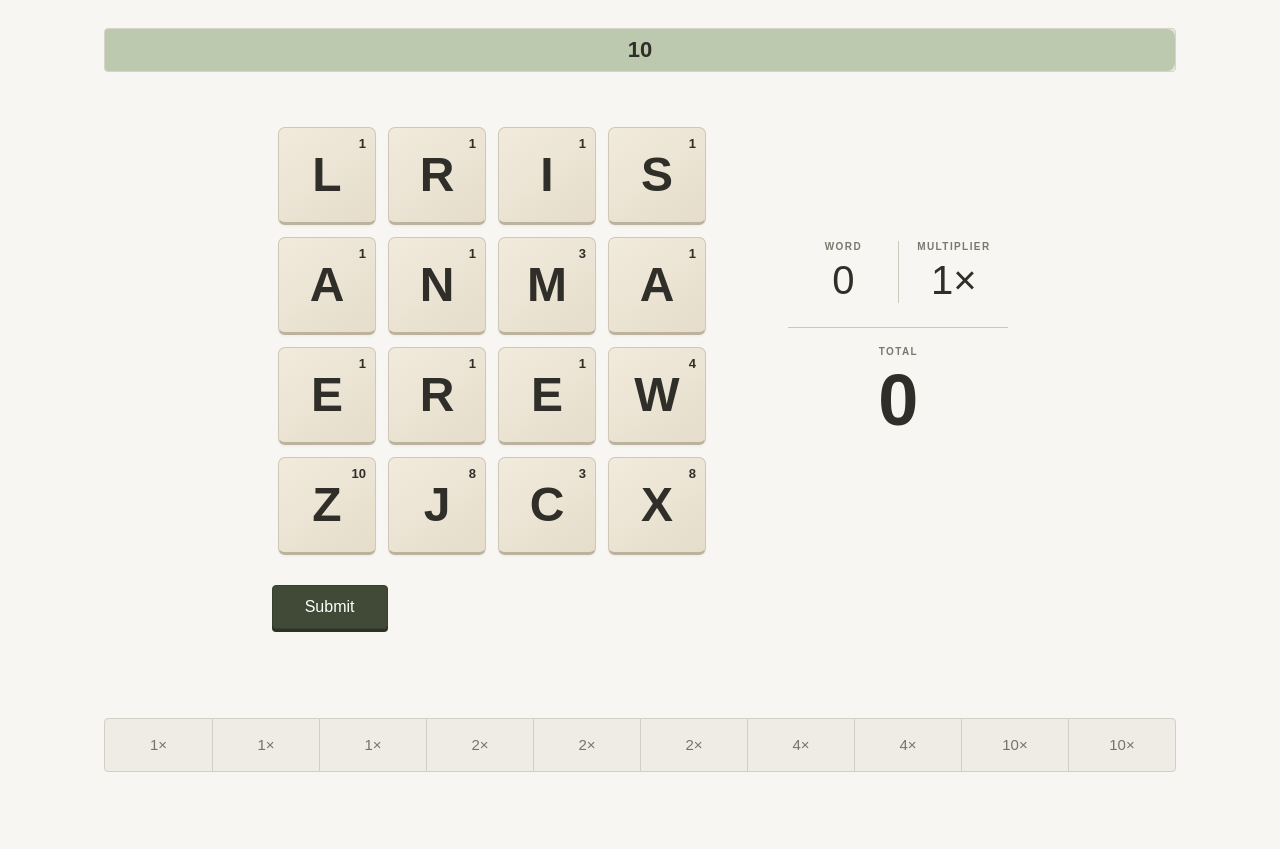
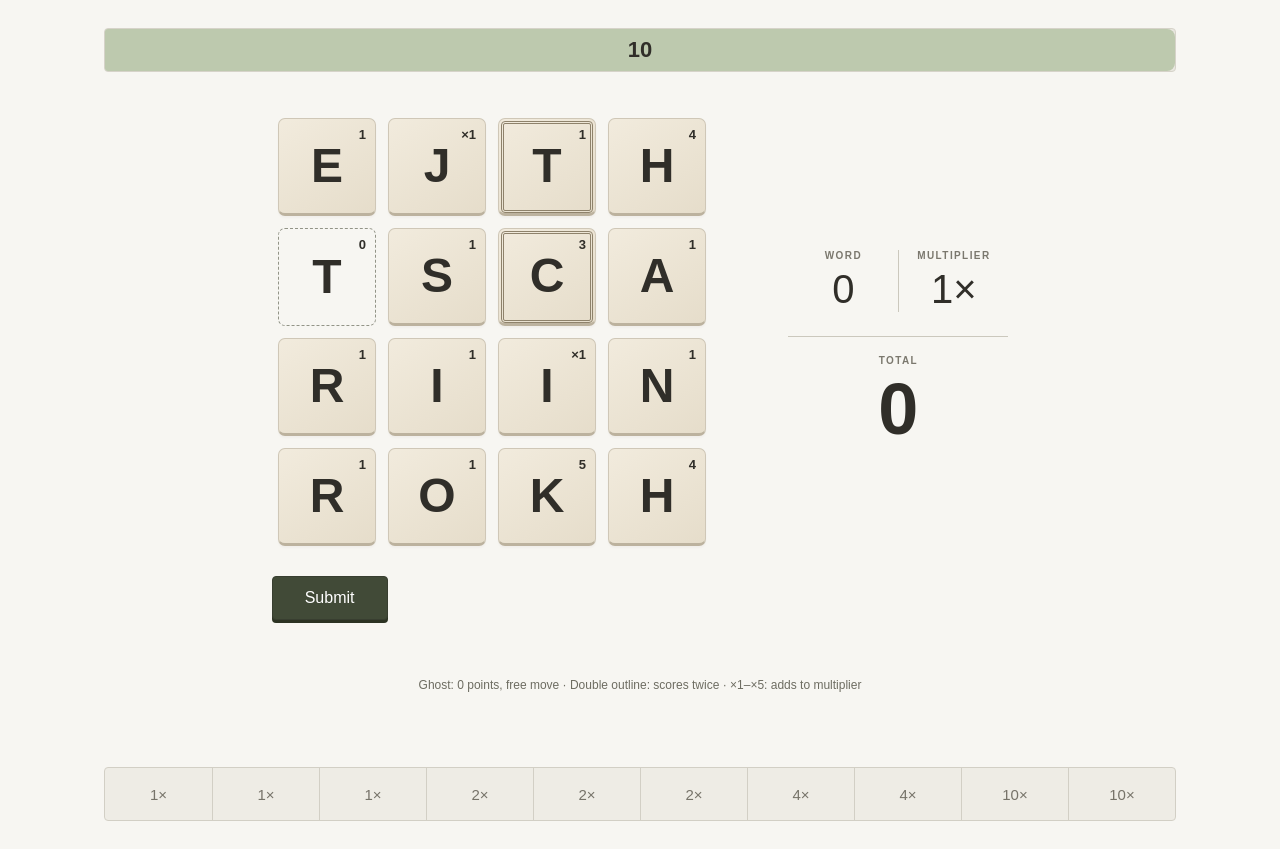
Before and after one commit to Samarinara/papyrus, a SvelteKit app: page / in a window 1280 px wide. Before the commit the page ends 800 px from the top, so only its background shows below. Built offline with nearby package versions, Linux system fonts and the light colour scheme.

Commit message:
Add ghost, double, and multiplier letter types

```diff
--- a/src/lib/game.ts
+++ b/src/lib/game.ts
@@ -61,6 +61,33 @@ export const LETTER_DISTRIBUTION: Readonly<Record<string, number>> = {
 	Z: 1
 };
 
+export type Tile = { letter: string } & (
+	{ type: 'normal' | 'ghost' | 'double' } | { type: 'multiplier'; multiplier: 1 | 2 | 3 | 4 | 5 }
+);
+
+/** Special types are independent of the balanced letter pool. */
+export function createTile(letter: string, random: () => number = Math.random): Tile {
+	const roll = random();
+	if (roll < 0.06) return { letter, type: 'ghost' };
+	if (roll < 0.16) return { letter, type: 'double' };
+	if (roll < 0.26) {
+		// Conditional probabilities: 60%, 25%, 10%, 4%, 1%.
+		const value = random();
+		const multiplier = value < 0.6 ? 1 : value < 0.85 ? 2 : value < 0.95 ? 3 : value < 0.99 ? 4 : 5;
+		return { letter, type: 'multiplier', multiplier };
+	}
+	return { letter, type: 'normal' };
+}
+
+export const tilePoints = (tile: Tile) =>
+	tile.type === 'ghost' || tile.type === 'multiplier' ? 0 : LETTER_SCORES[tile.letter];
+export const tileLabel = (tile: Tile) => {
+	if (tile.type === 'ghost') return `${tile.letter}, ghost, 0 points, word costs no move`;
+	if (tile.type === 'double') return `${tile.letter}, double, ${tilePoints(tile)} points twice`;
+	if (tile.type === 'multiplier') return `${tile.letter}, adds ${tile.multiplier} to multiplier`;
+	return `${tile.letter}, ${tilePoints(tile)} points`;
+};
+
 const VOWELS = new Set(['A', 'E', 'I', 'O', 'U']);
 const duplicateWeight = (copies: number) => [1, 0.42, 0.12, 0.03][Math.min(copies, 3)];
 
@@ -74,6 +101,10 @@ export class LetterDealer {
 
 	private refill() {
 		this.remaining = { ...LETTER_DISTRIBUTION };
+	}
+
+	nextTile(board: readonly Tile[]): Tile {
+		return createTile(this.next(board.map((tile) => tile.letter)), this.random);
 	}
 
 	next(board: readonly string[]): string {
@@ -120,17 +151,17 @@ export class LetterDealer {
 }
 
 export const createBoard = (dealer = new LetterDealer()) => {
-	const board: string[] = [];
-	while (board.length < 16) board.push(dealer.next(board));
+	const board: Tile[] = [];
+	while (board.length < 16) board.push(dealer.nextTile(board));
 	return board;
 };
 
-export function replaceLetters(board: string[], indices: readonly number[], dealer: LetterDealer) {
+export function replaceLetters(board: Tile[], indices: readonly number[], dealer: LetterDealer) {
 	const replaced = new Set(indices);
 	const next = [...board];
 	const visible = board.filter((_, index) => !replaced.has(index));
 	for (const index of indices) {
-		const letter = dealer.next(visible);
+		const letter = dealer.nextTile(visible);
 		next[index] = letter;
 		visible.push(letter);
 	}
@@ -138,10 +169,26 @@ export function replaceLetters(board: string[], indices: readonly number[], deal
 }
 export const multiplierFor = (length: number) =>
 	length >= 9 ? 10 : length >= 7 ? 4 : length >= 4 ? 2 : 1;
-export const scoreFor = (board: string[], path: number[]) =>
-	path.reduce((score, index) => score + LETTER_SCORES[board[index]], 0);
-export const wordFor = (board: string[], path: number[]) =>
-	path.map((index) => board[index]).join('');
+export function scoringSteps(board: readonly Tile[], path: readonly number[]) {
+	return path.flatMap((index) => {
+		const tile = board[index];
+		const step = {
+			index,
+			points: tilePoints(tile),
+			multiplier: tile.type === 'multiplier' ? tile.multiplier : 0
+		};
+		return tile.type === 'double' ? [step, { ...step }] : [step];
+	});
+}
+export const scoreFor = (board: readonly Tile[], path: readonly number[]) =>
+	scoringSteps(board, path).reduce((score, step) => score + step.points, 0);
+export const wordMultiplierFor = (board: readonly Tile[], path: readonly number[]) =>
+	multiplierFor(path.length) +
+	scoringSteps(board, path).reduce((sum, step) => sum + step.multiplier, 0);
+export const moveCostFor = (board: readonly Tile[], path: readonly number[]) =>
+	path.some((index) => board[index].type === 'ghost') ? 0 : 1;
+export const wordFor = (board: readonly Tile[], path: readonly number[]) =>
+	path.map((index) => board[index].letter).join('');
 export function adjacent(a: number, b: number) {
 	return (
 		a !== b &&
--- a/src/routes/+page.svelte
+++ b/src/routes/+page.svelte
@@ -7,7 +7,12 @@
 		createBoard,
 		HIGH_SCORE_KEY,
 		LetterDealer,
-		LETTER_SCORES,
+		type Tile,
+		tilePoints,
+		tileLabel,
+		scoringSteps,
+		wordMultiplierFor,
+		moveCostFor,
 		multiplierFor,
 		replaceLetters,
 		rejectionFor,
@@ -16,7 +21,7 @@
 		wordFor
 	} from '$lib/game';
 
-	let board = $state<string[]>([]);
+	let board = $state<Tile[]>([]);
 	let path = $state<number[]>([]);
 	let cursor = $state<number | null>(null);
 	let moves = $state(10);
@@ -31,6 +36,7 @@
 	let dealOrder = $state(Array.from({ length: 16 }, (_, index) => index));
 	let award = $state<{ id: number; points: number; base: number; multiplier: number } | null>(null);
 	let countedScore = $state(0);
+	let countedMultiplier = $state(1);
 	let scoringTile = $state<number | null>(null);
 	let scoreTick = $state(0);
 	let rejectionCount = $state(0);
@@ -50,7 +56,8 @@
 	let trackBarTimer: ReturnType<typeof setTimeout>;
 	let scoreSequence = 0;
 	const score = $derived(scoreFor(board, path));
-	const multiplier = $derived(multiplierFor(path.length));
+	const multiplier = $derived(scoring ? countedMultiplier : multiplierFor(path.length));
+	const freeWord = $derived(path.length > 0 && moveCostFor(board, path) === 0);
 	const word = $derived(wordFor(board, path));
 	const connections = $derived(path.slice(1).map((to, index) => ({ from: path[index], to })));
 
@@ -159,7 +166,9 @@
 		const replacements = replaceLetters(board, submittedPath, dealer);
 		const run = ++scoreSequence;
 		const baseScore = score;
-		const submittedMultiplier = multiplier;
+		const submittedMultiplier = wordMultiplierFor(board, submittedPath);
+		const moveCost = moveCostFor(board, submittedPath);
+		countedMultiplier = multiplierFor(submittedPath.length);
 		const awardId = (award?.id ?? 0) + 1;
 		// Give every letter a readable beat without making exceptionally long words drag.
 		const beat = submittedPath.length >= 9 ? 250 : 340;
@@ -169,11 +178,13 @@
 		message = '';
 		await pause(180);
 
-		for (const tileIndex of submittedPath) {
+		for (const step of scoringSteps(board, submittedPath)) {
+			const tileIndex = step.index;
 			if (run !== scoreSequence) return;
 			scoringTile = tileIndex;
 			countedTiles.add(tileIndex);
-			countedScore += LETTER_SCORES[board[tileIndex]];
+			countedScore += step.points;
+			countedMultiplier += step.multiplier;
 			scoreTick += 1;
 			await pause(beat);
 		}
@@ -198,8 +209,8 @@
 			(version, index) => version + Number(submittedPath.includes(index))
 		);
 		board = replacements;
-		moves -= 1;
-		pulseBar('moves');
+		moves -= moveCost;
+		if (moveCost) pulseBar('moves');
 		pulseBar('track');
 		if (total > highScore) {
 			highScore = total;
@@ -344,9 +355,12 @@
 					onpointermove={pointermove}
 					onlostpointercapture={endDrag}
 				>
-					{#each board as letter, index (index)}
+					{#each board as tile, index (index)}
 						<button
 							class="tile"
+							class:ghost={tile.type === 'ghost'}
+							class:double={tile.type === 'double'}
+							data-type={tile.type}
 							class:selected={path.includes(index)}
 							class:deselecting={deselecting.has(index)}
 							class:counting={scoringTile === index}
@@ -357,7 +371,7 @@
 							style:--tilt={`${(((index * 7) % 5) - 2) * 0.7}deg`}
 							style:--deal-delay={`${dealOrder[index] * 14}ms`}
 							data-tile={index}
-							aria-label={`${letter}, ${LETTER_SCORES[letter]} points, row ${Math.floor(index / 4) + 1}, column ${(index % 4) + 1}`}
+							aria-label={`${tileLabel(tile)}, row ${Math.floor(index / 4) + 1}, column ${(index % 4) + 1}`}
 							aria-pressed={path.includes(index)}
 							disabled={!ready || scoring}
 							onpointerdown={(event) => pointerdown(event, index)}
@@ -374,11 +388,17 @@
 						>
 							{#key tileVersions[index]}
 								<span class="tile-face">
-									<span class="letter">{letter}</span>
-									<span class="letter-score">{LETTER_SCORES[letter]}</span>
+									<span class="letter">{tile.letter}</span>
+									<span class="letter-score"
+										>{tile.type === 'multiplier' ? `×${tile.multiplier}` : tilePoints(tile)}</span
+									>
 									{#if scoringTile === index}
 										{#key scoreTick}
-											<span class="score-tick" aria-hidden="true">+{LETTER_SCORES[letter]}</span>
+											<span class="score-tick" aria-hidden="true"
+												>+{tile.type === 'multiplier'
+													? `${tile.multiplier}×`
+													: tilePoints(tile)}</span
+											>
 										{/key}
 									{/if}
 								</span>
@@ -406,6 +426,7 @@
 					disabled={!ready || scoring}
 					>{scoring ? 'Counting…' : ready ? 'Submit' : 'Loading…'}</button
 				>
+				<p class="free-word">{freeWord ? 'Ghost word · no move used' : ''}</p>
 			</div>
 
 			<div class:scoring class="scoreboard" aria-label="Scoreboard">
@@ -447,6 +468,9 @@
 			</div>
 		</div>
 
+		<p class="tile-guide">
+			Ghost: 0 points, free move · Double outline: scores twice · ×1–×5: adds to multiplier
+		</p>
 		<div class="feedback" role="status">
 			{#key rejectionCount}<p class:rejected={message !== ''}>{message}</p>{/key}
 		</div>
--- a/src/routes/layout.css
+++ b/src/routes/layout.css
@@ -634,3 +634,29 @@ button:focus-visible {
 		opacity: 1;
 	}
 }
+
+/* Keep ghost faces clear through selection and counting. */
+.tile.ghost .tile-face {
+	background: transparent;
+	border: 1px dashed #929487;
+	box-shadow: none;
+}
+.tile.ghost.selected .tile-face {
+	border: 2px dashed #596749;
+}
+.tile.double .tile-face {
+	outline: 3px double #8e826b;
+	outline-offset: -6px;
+}
+.free-word {
+	min-height: 1em;
+	font-size: 12px;
+	color: #52683d;
+}
+.tile-guide {
+	text-align: center;
+	font-size: 12px;
+	line-height: 1.6;
+	color: #6d6c61;
+	margin: 20px 0 0;
+}
```
Also changed, not shown: tests/game.e2e.ts (+63 -0 lines), 2 other files (tests, documents, lock files or other folders).
